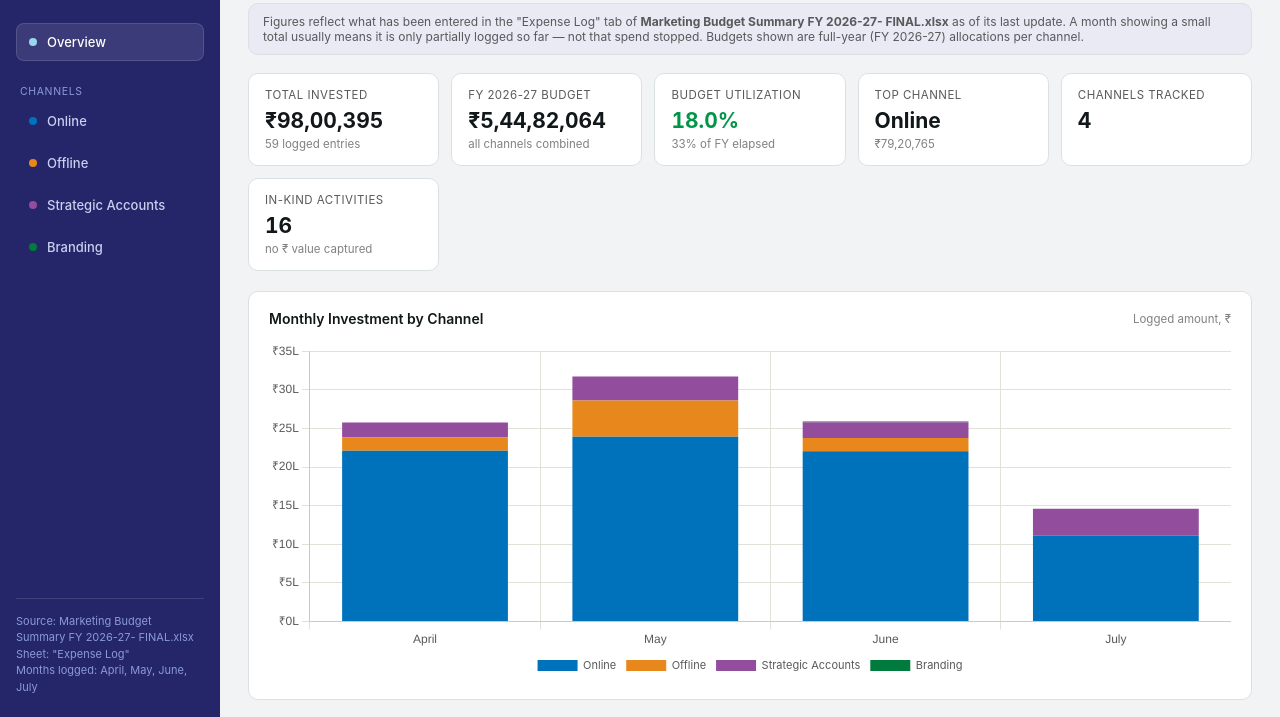
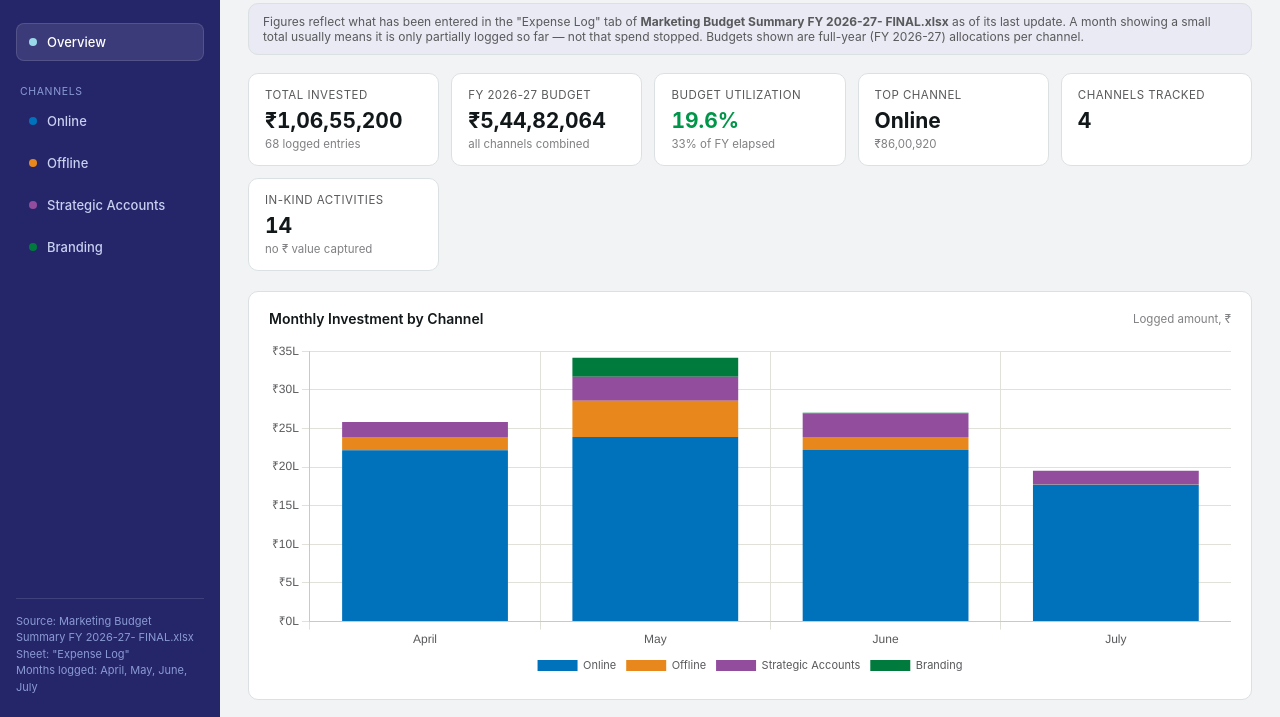
Before and after one commit to Nitish-Dobra/dobra-marketing-dashboard, a plain HTML site: page index.html in a window 1280 px wide. Shown: the part 83-800 px from the top of the page. Drawn offline with Linux system fonts and the light colour scheme.

Commit message:
Marketing investment dashboard refresh

```diff
--- a/index.html
+++ b/index.html
@@ -617,6 +617,16 @@ const DATA = {
   {
    "month": "May",
    "monthNum": 5,
+   "channel": "Branding",
+   "account": "Branding",
+   "header": "Photography",
+   "amount": 244650.0,
+   "monetary": true,
+   "remarks": "Photoshoot"
+  },
+  {
+   "month": "May",
+   "monthNum": 5,
    "channel": "Offline",
    "account": "Spencer's",
    "header": "Consumer Offer",
@@ -690,7 +700,7 @@ const DATA = {
    "channel": "Online",
    "account": "Zepto",
    "header": "Consumer Offer",
-   "amount": 4090.0,
+   "amount": 2045.0,
    "monetary": true,
    "remarks": "Zepto Discounts"
   },
@@ -763,6 +773,16 @@ const DATA = {
    "amount": 25000.0,
    "monetary": true,
    "remarks": null
+  },
+  {
+   "month": "June",
+   "monthNum": 6,
+   "channel": "Strategic Accounts",
+   "account": "TFS",
+   "header": "Others",
+   "amount": 100000.0,
+   "monetary": true,
+   "remarks": "MasterChef"
   },
   {
    "month": "June",
@@ -952,7 +972,7 @@ const DATA = {
    "header": "Consumer Offer",
    "amount": 0,
    "monetary": false,
-   "remarks": "DCC at INR 9"
+   "remarks": "DCC - Bubblegum at INR 9 - 6500 units"
   },
   {
    "month": "July",
@@ -988,29 +1008,79 @@ const DATA = {
    "month": "July",
    "monthNum": 7,
    "channel": "Online",
-   "account": "Instamart",
+   "account": "Blinkit",
    "header": "Consumer Offer",
-   "amount": 0,
-   "monetary": false,
-   "remarks": "DCC At 9/-"
+   "amount": 562795.0,
+   "monetary": true,
+   "remarks": "DPG - 487864, DTC - 74931"
+  },
+  {
+   "month": "July",
+   "monthNum": 7,
+   "channel": "Strategic Accounts",
+   "account": "Corporate Distributor",
+   "header": "Manpower - Subsidy",
+   "amount": 10000.0,
+   "monetary": true,
+   "remarks": "Rudra1"
+  },
+  {
+   "month": "July",
+   "monthNum": 7,
+   "channel": "Strategic Accounts",
+   "account": "Corporate Distributor",
+   "header": "Manpower - Subsidy",
+   "amount": 10000.0,
+   "monetary": true,
+   "remarks": "Polluxx"
+  },
+  {
+   "month": "July",
+   "monthNum": 7,
+   "channel": "Strategic Accounts",
+   "account": "Corporate Distributor",
+   "header": "Manpower - Subsidy",
+   "amount": 10000.0,
+   "monetary": true,
+   "remarks": "Supreme Distributor"
+  },
+  {
+   "month": "July",
+   "monthNum": 7,
+   "channel": "Online",
+   "account": "Zepto",
+   "header": "Consumer Offer",
+   "amount": 12880.0,
+   "monetary": true,
+   "remarks": "INR 5 discount; Kokum - 1068, Remaining - New user acquisition"
   },
   {
    "month": "July",
    "monthNum": 7,
    "channel": "Online",
    "account": "Blinkit",
+   "header": "Agency Fee",
+   "amount": 85941.0,
+   "monetary": true,
+   "remarks": "Foresight Fee"
+  },
+  {
+   "month": "June",
+   "monthNum": 6,
+   "channel": "Online",
+   "account": "Instamart",
    "header": "Consumer Offer",
-   "amount": 0,
-   "monetary": false,
+   "amount": 14908.0,
+   "monetary": true,
    "remarks": null
   },
   {
-   "month": "July",
-   "monthNum": 7,
-   "channel": "Strategic Accounts",
-   "account": "TFS",
-   "header": "Marketing/Platform Fee",
-   "amount": 200000.0,
+   "month": "April",
+   "monthNum": 4,
+   "channel": "Online",
+   "account": "Instamart",
+   "header": "Consumer Offer",
+   "amount": 5676.0,
    "monetary": true,
    "remarks": null
   }
```
